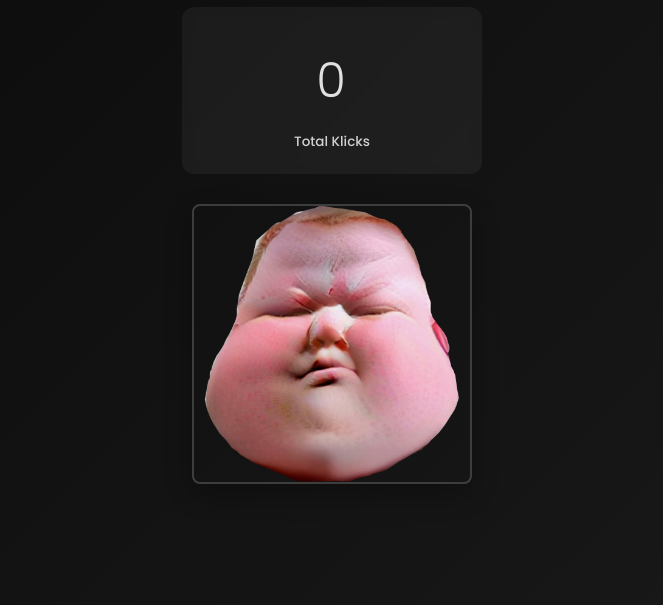
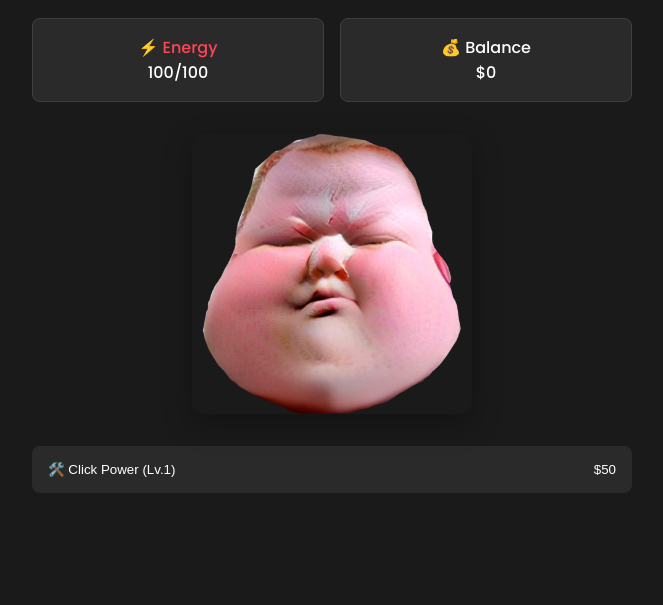
Before and after one commit to dmtrC/d, a plain HTML site: page index.html in a window 1280 px wide. Shown: the part 195-800 px from the top of the page, without its empty margins (308-971 px from the left). Drawn offline with nearby package versions, Linux system fonts and the light colour scheme.

Commit message:
Update index.html

```diff
--- a/index.html
+++ b/index.html
@@ -7,11 +7,14 @@
 
     <!-- Библиотеки -->
     <link href="https://fonts.googleapis.com/css2?family=Poppins:wght@300;500;700&family=Roboto+Condensed:wght@700&display=swap" rel="stylesheet">
-    <link rel="stylesheet" href="https://cdnjs.cloudflare.com/ajax/libs/materialize/1.0.0/css/materialize.min.css">
+    <style>
+        :root {
+            --primary-color: #FF4655;
+            --secondary-color: #2A2A2A;
+        }
 
-    <style>
         body {
-            background: linear-gradient(135deg, #0a0a0a 0%, #1a1a1a 100%);
+            background: #1A1A1A;
             color: #fff;
             font-family: 'Poppins', sans-serif;
             min-height: 100vh;
@@ -24,103 +27,187 @@
             text-align: center;
             padding: 2rem;
             width: 100%;
+            max-width: 600px;
+            margin: 0 auto;
         }
 
-        .tap-container {
+        .tap-area {
             position: relative;
             margin: 2rem auto;
-            max-width: 400px;
-        }
-
-        #tap-image {
             width: 280px;
             height: 280px;
             cursor: pointer;
-            transition: transform 0.1s;
-            border-radius: 8px;
-            box-shadow: 0 10px 30px rgba(0, 0, 0, 0.3);
-            border: 2px solid #404040;
         }
 
-        #tap-image:active {
-            transform: scale(0.97);
+        #main-image {
+            width: 100%;
+            height: 100%;
+            border-radius: 12px;
+            box-shadow: 0 10px 30px rgba(0,0,0,0.3);
+            transition: transform 0.1s;
         }
 
-        .counter {
-            font-size: 3.2em;
-            margin: 1rem 0;
-            color: #e0e0e0;
-            font-weight: 300;
-            letter-spacing: 2px;
+        .stats {
+            display: grid;
+            grid-template-columns: repeat(2, 1fr);
+            gap: 1rem;
+            margin: 2rem 0;
         }
 
-        .stats-box {
-            background: rgba(255, 255, 255, 0.05);
-            padding: 1.5rem;
-            border-radius: 12px;
-            margin: 2rem auto;
-            max-width: 300px;
-            backdrop-filter: blur(5px);
+        .stat-box {
+            background: var(--secondary-color);
+            padding: 1rem;
+            border-radius: 8px;
+            border: 1px solid #404040;
         }
 
-        .title {
-            font-family: 'Roboto Condensed', sans-serif;
-            font-size: 2.8em;
-            letter-spacing: 1px;
-            margin-bottom: 1.5rem;
-            color: #f0f0f0;
-            text-transform: uppercase;
+        .shop {
+            display: grid;
+            gap: 1rem;
+            margin-top: 2rem;
         }
 
-        @keyframes subtle-glow {
-            0% { opacity: 0.8; }
-            50% { opacity: 1; }
-            100% { opacity: 0.8; }
+        .upgrade-btn {
+            background: var(--secondary-color);
+            border: none;
+            color: white;
+            padding: 1rem;
+            border-radius: 8px;
+            cursor: pointer;
+            transition: 0.2s;
+            display: flex;
+            justify-content: space-between;
+            align-items: center;
         }
 
-        #tap-image {
-            animation: subtle-glow 3s ease-in-out infinite;
+        .upgrade-btn:hover {
+            transform: translateY(-2px);
+            background: #333;
+        }
+
+        .combo-effect {
+            position: fixed;
+            pointer-events: none;
+            font-size: 1.5em;
+            color: var(--primary-color);
+            animation: floatUp 1s ease-out;
+        }
+
+        @keyframes floatUp {
+            0% { transform: translateY(0); opacity: 1; }
+            100% { transform: translateY(-50px); opacity: 0; }
         }
     </style>
 </head>
 <body>
     <div class="container">
-        <h1 class="title">Dmitor Kombat</h1>
+        <h1>Dmitor Kombat</h1>
 
-        <div class="stats-box">
-            <div class="counter" id="counter">0</div>
-            <div style="opacity: 0.8; font-size: 0.9em">Total Klicks</div>
+        <div class="stats">
+            <div class="stat-box">
+                <div style="color: var(--primary-color)">⚡️ Energy</div>
+                <div id="energy">100/100</div>
+            </div>
+            <div class="stat-box">
+                <div>💰 Balance</div>
+                <div id="balance">$0</div>
+            </div>
         </div>
 
-        <div class="tap-container">
-            <img src="dm.png" id="tap-image" alt="Combat Core">
+        <div class="tap-area">
+            <img src="dm.png" id="main-image" alt="Core">
+        </div>
+
+        <div class="shop">
+            <button class="upgrade-btn" onclick="buyUpgrade('click')">
+                <span>🛠️ Click Power (Lv.1)</span>
+                <span>$50</span>
+            </button>
         </div>
     </div>
 
     <script>
-        // Загрузка сохраненного прогресса
-        let tapCount = localStorage.getItem('tapCount') || 0;
-        updateCounter();
+        let state = {
+            balance: 0,
+            energy: 100,
+            clickPower: 1,
+            upgrades: {
+                click: 1
+            }
+        };
+
+        // Загрузка состояния
+        const savedState = localStorage.getItem('gameState');
+        if(savedState) state = JSON.parse(savedState);
+
+        // Основной цикл игры
+        function gameLoop() {
+            updateDisplay();
+            localStorage.setItem('gameState', JSON.stringify(state));
+            setTimeout(gameLoop, 1000);
+        }
 
         // Обработчик клика
-        document.getElementById('tap-image').addEventListener('click', () => {
-            tapCount++;
-            updateCounter();
-            localStorage.setItem('tapCount', tapCount);
-            animateTap();
+        document.getElementById('main-image').addEventListener('click', (e) => {
+            if(state.energy <= 0) return;
+
+            state.balance += state.clickPower;
+            state.energy = Math.max(0, state.energy - 2);
+
+            createComboEffect(e.clientX, e.clientY);
+            updateDisplay();
         });
 
-        function updateCounter() {
-            document.getElementById('counter').textContent = tapCount;
+        // Покупка улучшений
+        function buyUpgrade(type) {
+            const cost = 50 * state.upgrades.click;
+
+            if(state.balance >= cost) {
+                state.balance -= cost;
+                state.upgrades.click++;
+                state.clickPower *= 1.5;
+
+                updateShop();
+            }
         }
 
-        function animateTap() {
-            const img = document.getElementById('tap-image');
-            img.style.transform = 'scale(0.97)';
-            setTimeout(() => {
-                img.style.transform = 'scale(1)';
-            }, 100);
+        // Обновление интерфейса
+        function updateDisplay() {
+            document.getElementById('balance').textContent = `$${Math.floor(state.balance)}`;
+            document.getElementById('energy').textContent = `${state.energy}/100`;
         }
+
+        function updateShop() {
+            const btn = document.querySelector('.upgrade-btn');
+            const level = state.upgrades.click;
+            const cost = 50 * level;
+
+            btn.children[0].textContent = `🛠️ Click Power (Lv.${level})`;
+            btn.children[1].textContent = `$${cost}`;
+        }
+
+        // Эффекты
+        function createComboEffect(x, y) {
+            const effect = document.createElement('div');
+            effect.className = 'combo-effect';
+            effect.style.left = `${x}px`;
+            effect.style.top = `${y}px`;
+            effect.textContent = `+${Math.floor(state.clickPower)}`;
+            document.body.appendChild(effect);
+
+            setTimeout(() => effect.remove(), 1000);
+        }
+
+        // Восстановление энергии (изменено с 3000 на 1000)
+        setInterval(() => {
+            state.energy = Math.min(100, state.energy + 1);
+            updateDisplay();
+        }, 1000); // Было 3000, стало 1000 мс
+
+        // Запуск игры
+        gameLoop();
+        updateDisplay();
+        updateShop();
     </script>
 </body>
 </html>
```
